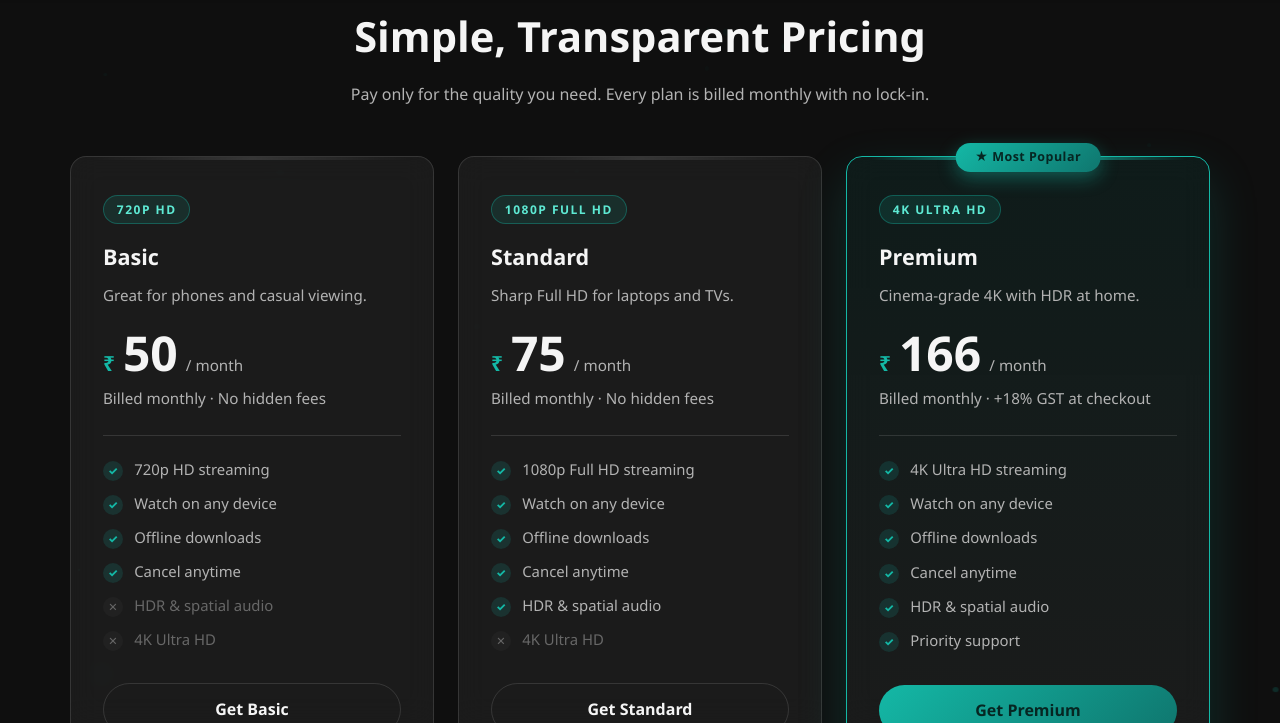
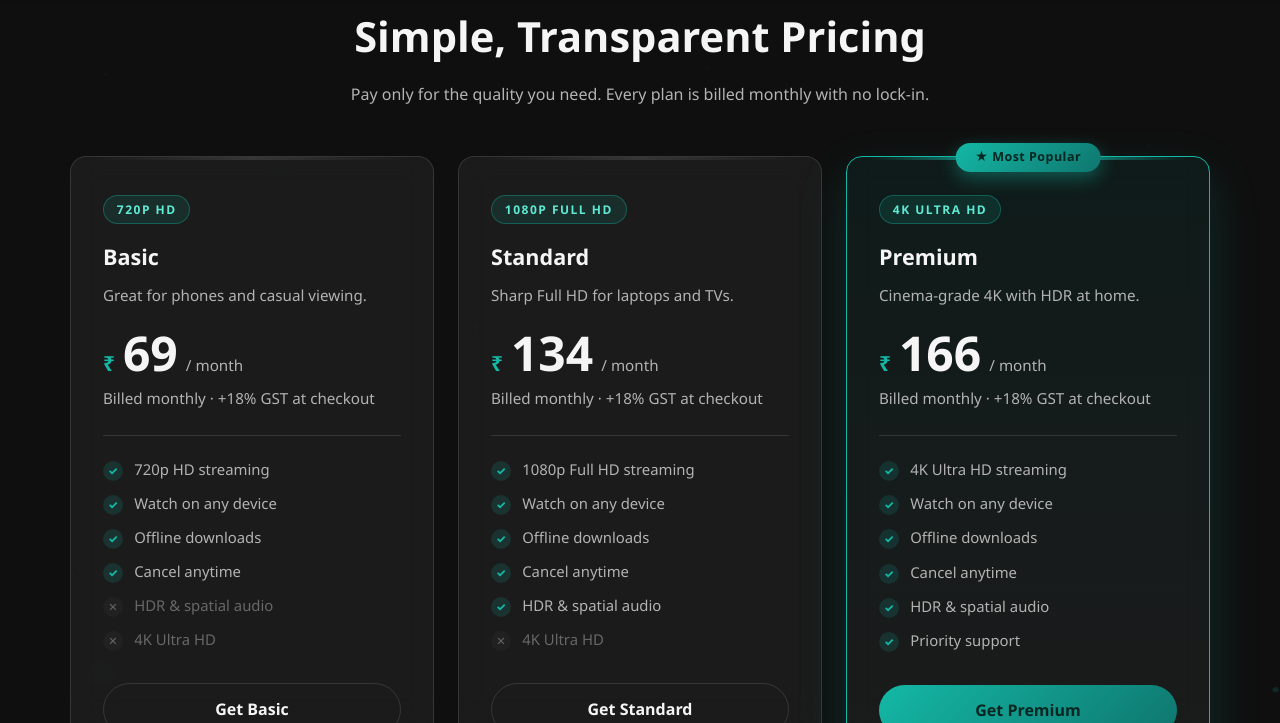
Before and after one commit to streamium67/Streamium, a website: page index.html in a window 1280 px wide. Both pictures are taken after a click on the button "Get Started". Shown: the part 1459-2182 px from the top of the page. Drawn offline with Linux system fonts and the light colour scheme; no server answers.

```diff
--- a/index.html
+++ b/index.html
@@ -3,8 +3,8 @@
 <head>
   <meta charset="UTF-8" />
   <meta name="viewport" content="width=device-width, initial-scale=1.0" />
-  <meta name="description" content="Streamium — 4K streaming from ₹166/month. 1080p ₹75, 720p ₹50. Watch on any device." />
-  <title>Streamium — Streaming from ₹50/month</title>
+  <meta name="description" content="Streamium — 4K streaming from ₹166/month. 1080p ₹134, 720p ₹69. Watch on any device." />
+  <title>Streamium — Streaming from ₹69/month</title>
 
 
 
@@ -422,7 +422,7 @@
     <!-- ===== Hero ===== -->
     <section class="hero" id="home">
       <div class="container hero__content reveal">
-        <h1 class="hero__title">Stream in 4K, 1080p or 720p.<br /><span>Starting at Just ₹50/month.</span></h1>
+        <h1 class="hero__title">Stream in 4K, 1080p or 720p.<br /><span>Starting at Just ₹69/month.</span></h1>
         <p class="hero__subtitle">Thousands of movies and shows on any device. Pick your quality, pay only for what you need. Cancel anytime.</p>
         <button class="btn btn--primary btn--lg ripple pulse" id="getStartedBtn">Get Started</button>
 
@@ -488,10 +488,10 @@
             <p class="plan__desc">Great for phones and casual viewing.</p>
             <div class="plan__price-row">
               <span class="plan__currency">₹</span>
-              <span class="plan__amount">50</span>
+              <span class="plan__amount">69</span>
               <span class="plan__period">/ month</span>
             </div>
-            <p class="plan__billing">Billed monthly · No hidden fees</p>
+            <p class="plan__billing">Billed monthly · +18% GST at checkout</p>
             <div class="plan__divider"></div>
             <ul class="plan__features">
               <li><span class="check" aria-hidden="true">✓</span> 720p HD streaming</li>
@@ -511,10 +511,10 @@
             <p class="plan__desc">Sharp Full HD for laptops and TVs.</p>
             <div class="plan__price-row">
               <span class="plan__currency">₹</span>
-              <span class="plan__amount">75</span>
+              <span class="plan__amount">134</span>
               <span class="plan__period">/ month</span>
             </div>
-            <p class="plan__billing">Billed monthly · No hidden fees</p>
+            <p class="plan__billing">Billed monthly · +18% GST at checkout</p>
             <div class="plan__divider"></div>
             <ul class="plan__features">
               <li><span class="check" aria-hidden="true">✓</span> 1080p Full HD streaming</li>
```
Also changed, not shown: checkout.html (+2 -2 lines).
